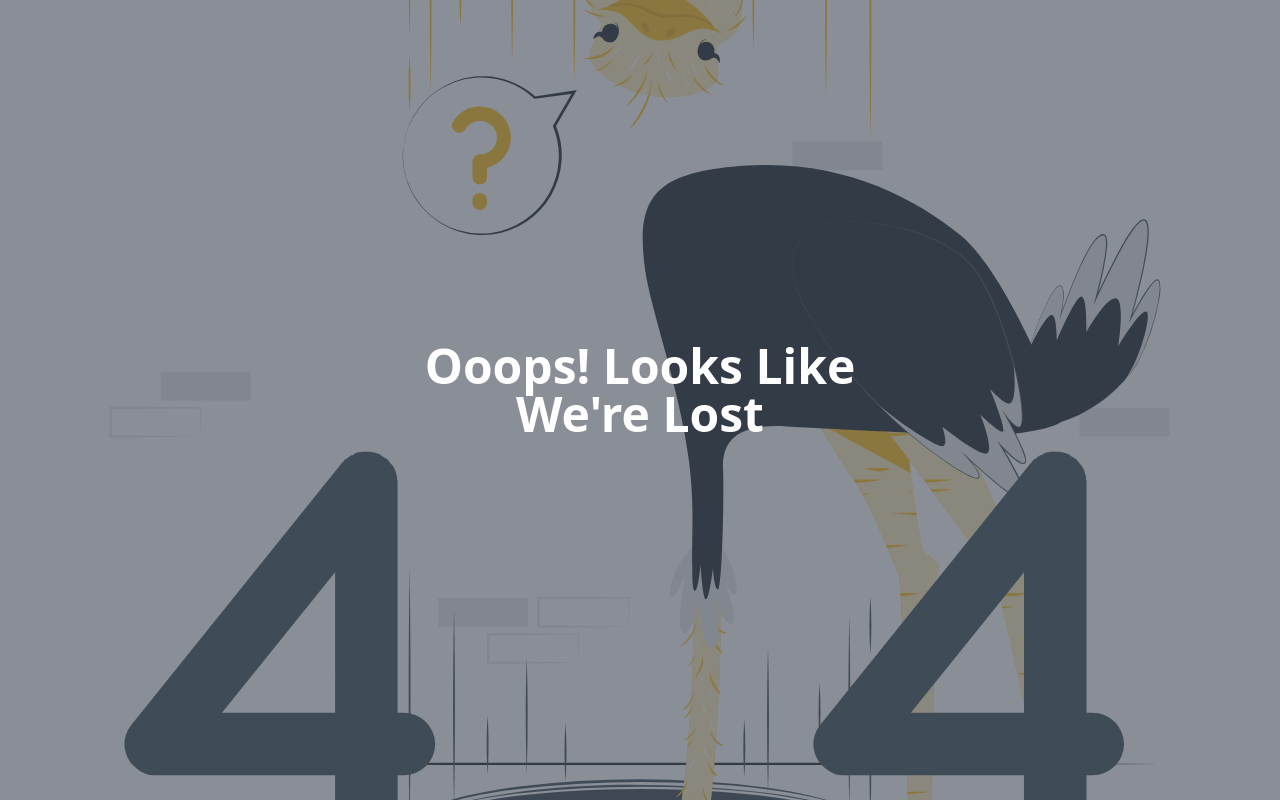
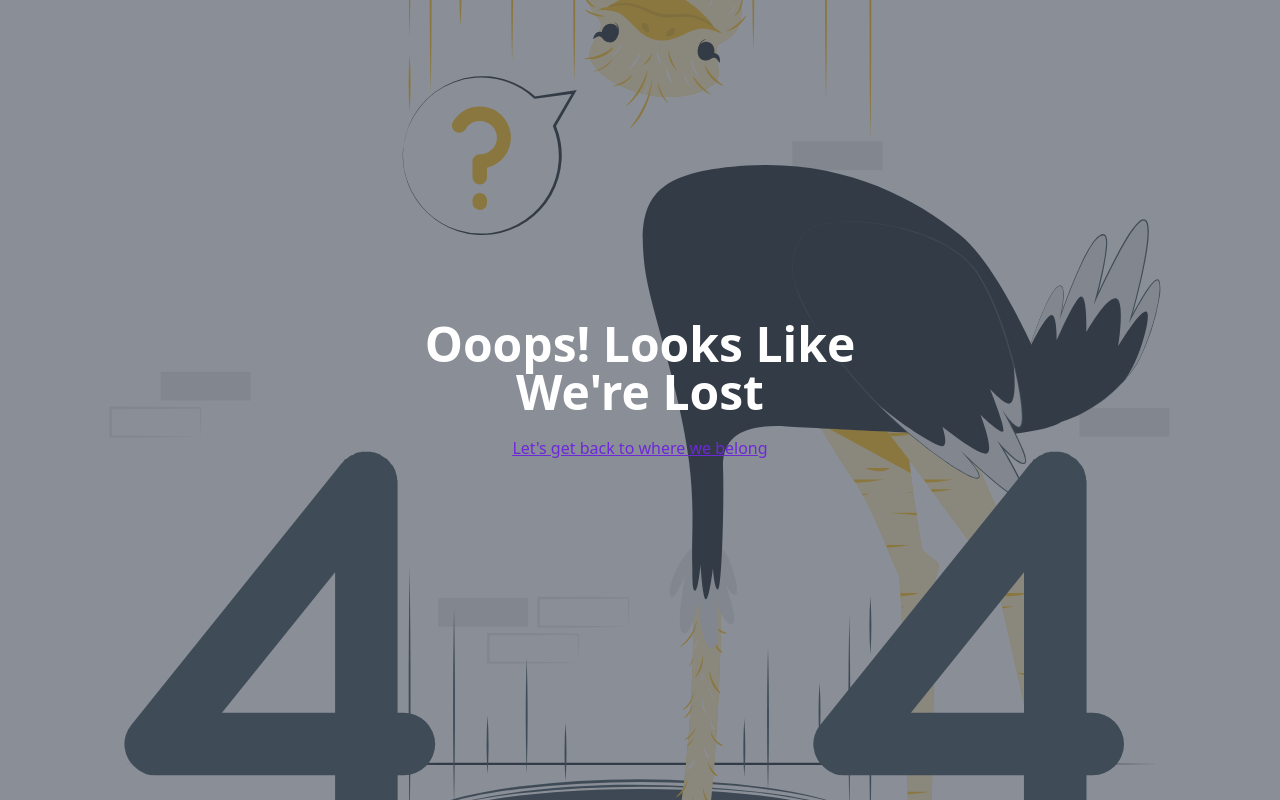
Before and after one commit to naffiziqbal/learning-platform-client-side, a React (Create React App) app: page /blog in a window 1280 px wide. Built offline with nearby package versions, Linux system fonts and the light colour scheme; no server answers.

Commit message:
Error Page Customization

```diff
--- a/src/Components/ErrorElement/ErrorPage.jsx
+++ b/src/Components/ErrorElement/ErrorPage.jsx
@@ -1,4 +1,5 @@
 import React from 'react';
+import { Link } from 'react-router-dom';
 import img from './erros.svg'
 
 const ErrorPage = () => {
@@ -8,7 +9,9 @@ const ErrorPage = () => {
   <div className="hero-overlay bg-opacity-60"></div>
   <div className="hero-content text-center text-neutral-content">
     <div className="max-w-md">
-      <h1 className="mb-5 text-5xl font-bold">Ooops! Looks Like We're Lost</h1>
+      <h1 className="mb-5 text-5xl font-bold">Ooops! Looks Like We're Lost
+      </h1>
+      <p className=' link text-violet-700'><Link to ='/'>Let's get back to where we belong</Link></p>
       <p className="mb-5"></p>
     </div>
   </div>
```
